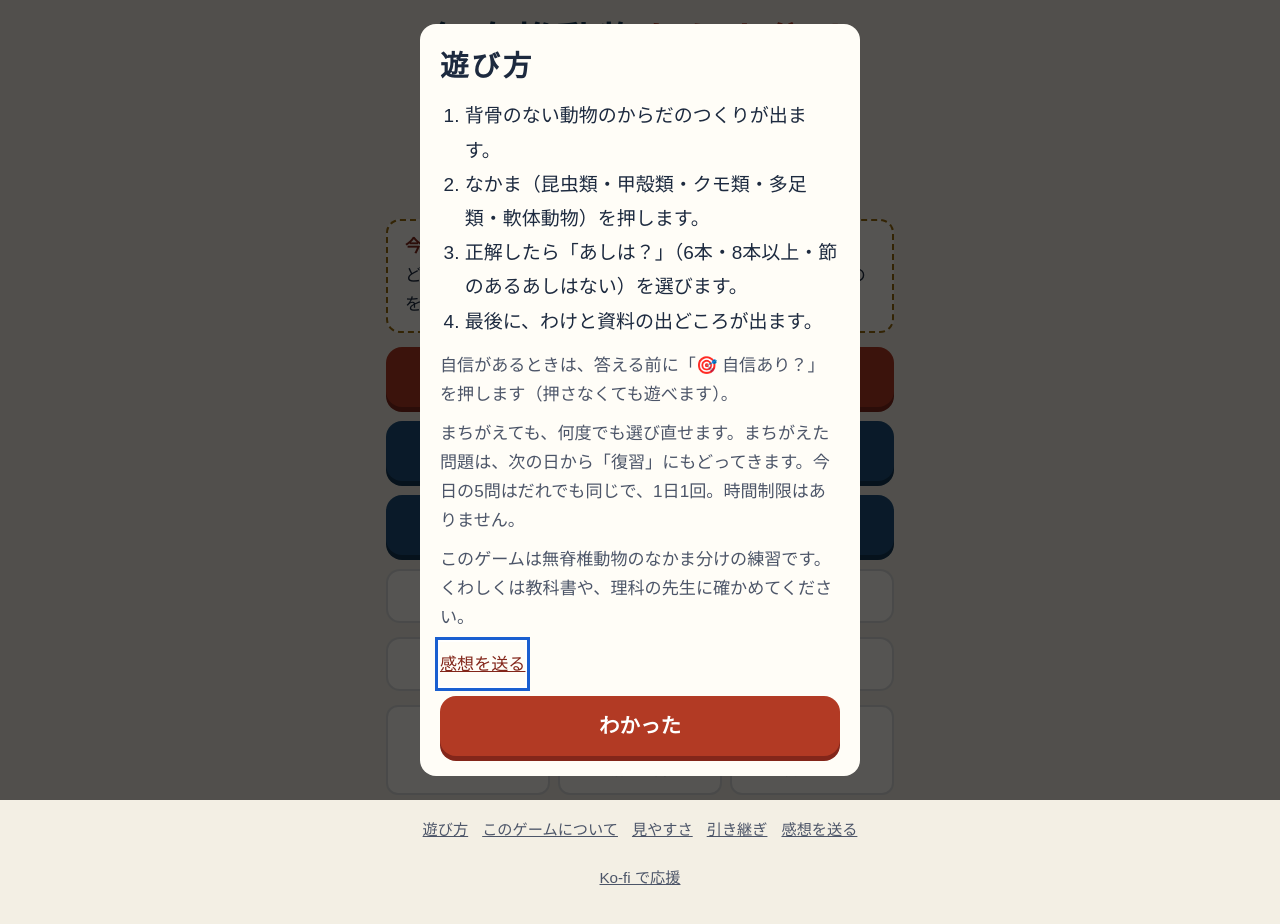
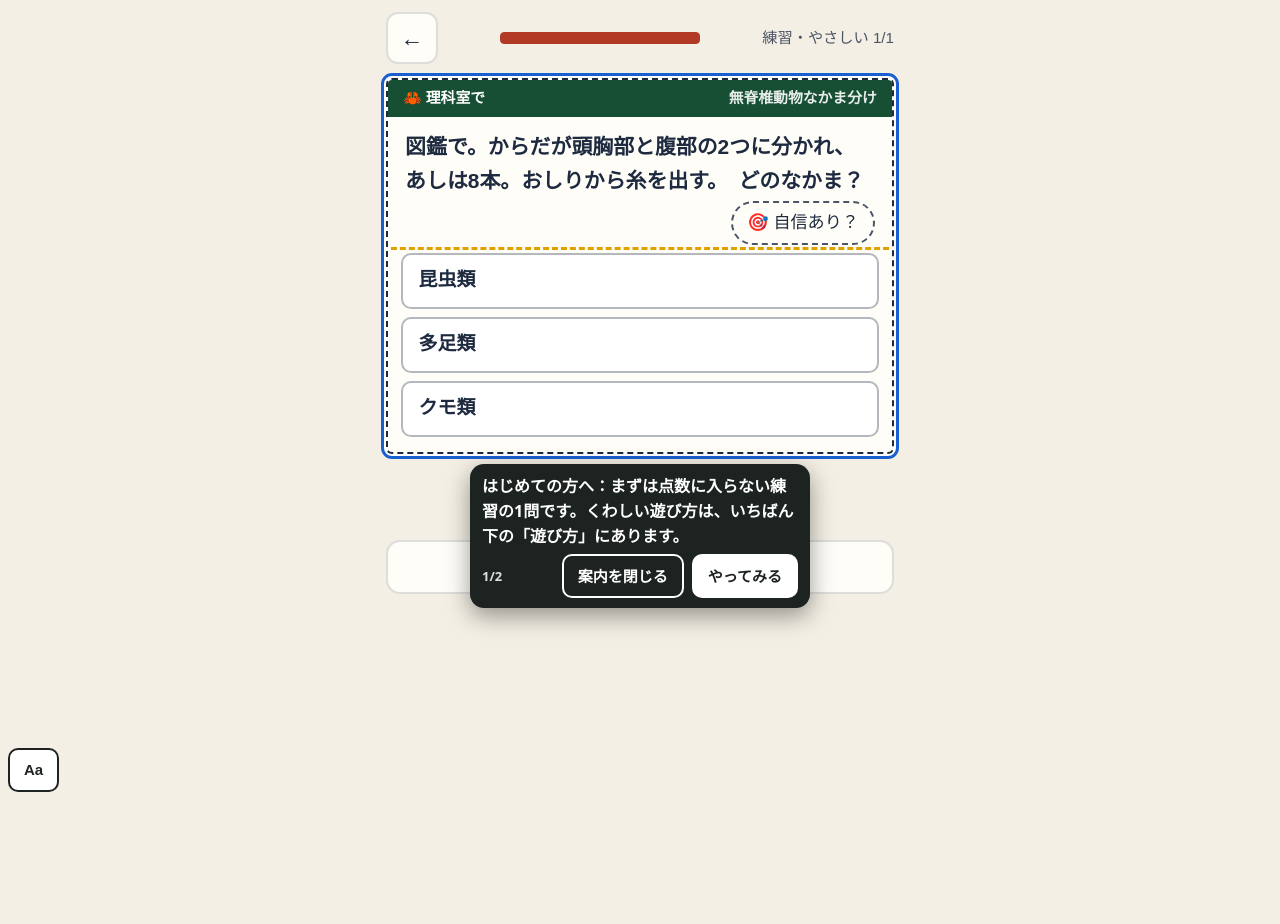
Before and after one commit to satou-aaaaa/musekitsui-nakama, a plain HTML site: page index.html in a window 1280 px wide. After the commit the page ends 800 px from the top, so only its background shows below. Drawn offline with Linux system fonts and the light colour scheme; a web font is replaced by a local one.

Commit message:
ひな形の共通部品を写す（shared-workflows 67f7985） (#5)
Co-authored-by: template-sync <41898283+github-actions[bot]@users.noreply.github.com>

```diff
--- a/index.html
+++ b/index.html
@@ -346,7 +346,8 @@ html.a11y-say body{padding-bottom:calc(64px + env(safe-area-inset-bottom,0px))!i
 //      （incidents/2026-11-21-hand-copied-helpers-drift.md）。
 //      あわせて、はじめて遊ぶ人への案内（吹き出し Core.coach）を足した。長い「遊び方」の窓の代わりに、練習の1問を遊びながら
 //      その場で一言ずつ教える（NN/g「Mobile Instructional Overlays」・Andersen ほか CHI 2012「The Impact of Tutorials on Games of Varying Complexity」）。
-//   3: 2026-11-22 吹き出しを出しているあいだ 0.4 秒ごとに場所を測り直す（古い場所に残って押す所を隠すことがあった）。ボタンの字を「案内を閉じる」に
+//   3: 2026-11-22 吹き出しを出しているあいだ 0.4 秒ごとに場所を測り直す（古い場所に残って押す所を隠すことがあった）。ボタンの字を「案内を閉じる」に。
+//      段の wait（その所が出るまで待つ）を足した。全ゲームの「はじめての練習」を sync-template の migrateFirstPlay が足すため
 //   2: 2026-11-22 感想フォームのゲーム名を、渡さなければ題（<title>）から入れる。sync-template が全ゲームを game-core に切り替える（migrateCore）ため
 // 決まり: 外へ通信しない。ゲームの関数の名前（toast・buzz など）は上書きしない（Core.toast などで呼ぶ）。
 (function () {
@@ -432,6 +433,7 @@ html.a11y-say body{padding-bottom:calc(64px + env(safe-area-inset-bottom,0px))!i
   //   sel   …… 吹き出しを付ける所。まだ画面に無いあいだは待つ（ゲームが画面を作り直しても付け直す）
   //   until …… その所が画面に出たら次へ進む（答えた・正解した など）。無ければ sel を押したら次へ
   //   button …… 押すと次へ進むボタンの字（読むだけの吹き出し）
+  //   wait  …… その所が画面に出るまで、この吹き出しは出さずに待つ（答えたあとにだけ「次へ」を指す など）
   //   pos   …… "below"（既定）か "above"。その側に場所が無ければ、ページを少し動かして場所を空ける（読む所を隠さないため）
   // 吹き出しは押す所を隠さない（上か下の空いたほうに出す）。「案内を閉じる」と Esc でいつでもやめられる。
   const coach = (() => {
@@ -466,7 +468,7 @@ html.a11y-say body{padding-bottom:calc(64px + env(safe-area-inset-bottom,0px))!i
       while (steps && i < steps.length && steps[i].until && find(steps[i].until)) i++;
       if (!steps) return;
       if (i >= steps.length) return stop(true);
-      const st = steps[i], el = find(st.sel);
+      const st = steps[i], el = st.wait && !find(st.wait) ? null : find(st.sel);
       if (!el) { box.hidden = true; mark(null); return; }
       box.hidden = false; mark(el);
       const fresh = shown !== i;
@@ -837,7 +839,7 @@ function home() {
   $("go-cal").onclick = () => cal();
   $("go-ach").onclick = achView;
   bindFooter();
-  if (!s.tut) openHow();
+  if (!s.tut) firstPlay();
 }
 function practiceMenu() {
   app.innerHTML = `<header><button class="icon" id="back" aria-label="もどる">←</button><h1>練習<small>今日の記録には入りません（生き物の手帳には載ります）</small></h1></header>
@@ -848,6 +850,27 @@ function practiceMenu() {
   document.querySelectorAll(".lv button").forEach((b) => (b.onclick = () => startRun("p", +b.dataset.t)));
   bindFooter(); toTop();
 }
+// first-play:begin（shared-workflows の scripts/sync-template.mjs が足した。直すときはひな形を直す）
+// はじめての人：長い「遊び方」の窓を出さず、点数に入らない練習の1問を遊びながら、吹き出しで一言ずつ教える（game-core の Core.coach）。
+// 「見た」は始めたその場で残す（途中でやめても、次からはふつうに始まる。くわしい遊び方はいつでもいちばん下の「遊び方」から）
+const FIRST_STEPS = [
+  { sel: "#choices", button: "やってみる", text: "はじめての方へ：まずは点数に入らない練習の1問です。くわしい遊び方は、いちばん下の「遊び方」にあります。" },
+  { sel: "#next", wait: ".verdict", text: "できました。わけを読んだら、ここを押して進みます。" },
+];
+function firstPlay() {
+  save((s) => { s.tut = true; });
+  // 練習の入り口を開いて、いちばん上（いちばんやさしい）を押す。無ければ前の形（遊び方の窓）にもどす
+  practiceMenu();
+  const b = document.querySelector(".lv button");
+  if (!window.Core || !Core.coach || !b) { home(); return openHow(); }
+  b.click();
+  // 練習は1問だけにする（数を減らしてから描き直す）
+  save((s) => { const r = s.runs && s.runs.p; if (r && Array.isArray(r.list)) r.list = r.list.slice(0, 1); });
+  play();
+  // 案内を閉じた（Esc も）ら、1問の練習の途中経過を残さずにホームへ（ふだんの練習の「続きから」を出さない）
+  Core.coach.start(FIRST_STEPS, { home, onEnd: (done) => { if (done === false) { save((s) => { const r = s.runs && s.runs.p; if (r && !(r.res || []).length) delete s.runs.p; }); home(); } } });
+}
+// first-play:end
 function startRun(mode, opt) {
   const k = todayKey(); let ng = false;
   save((s) => {
```
Also changed, not shown: qa/run.mjs (+6 -5 lines).
